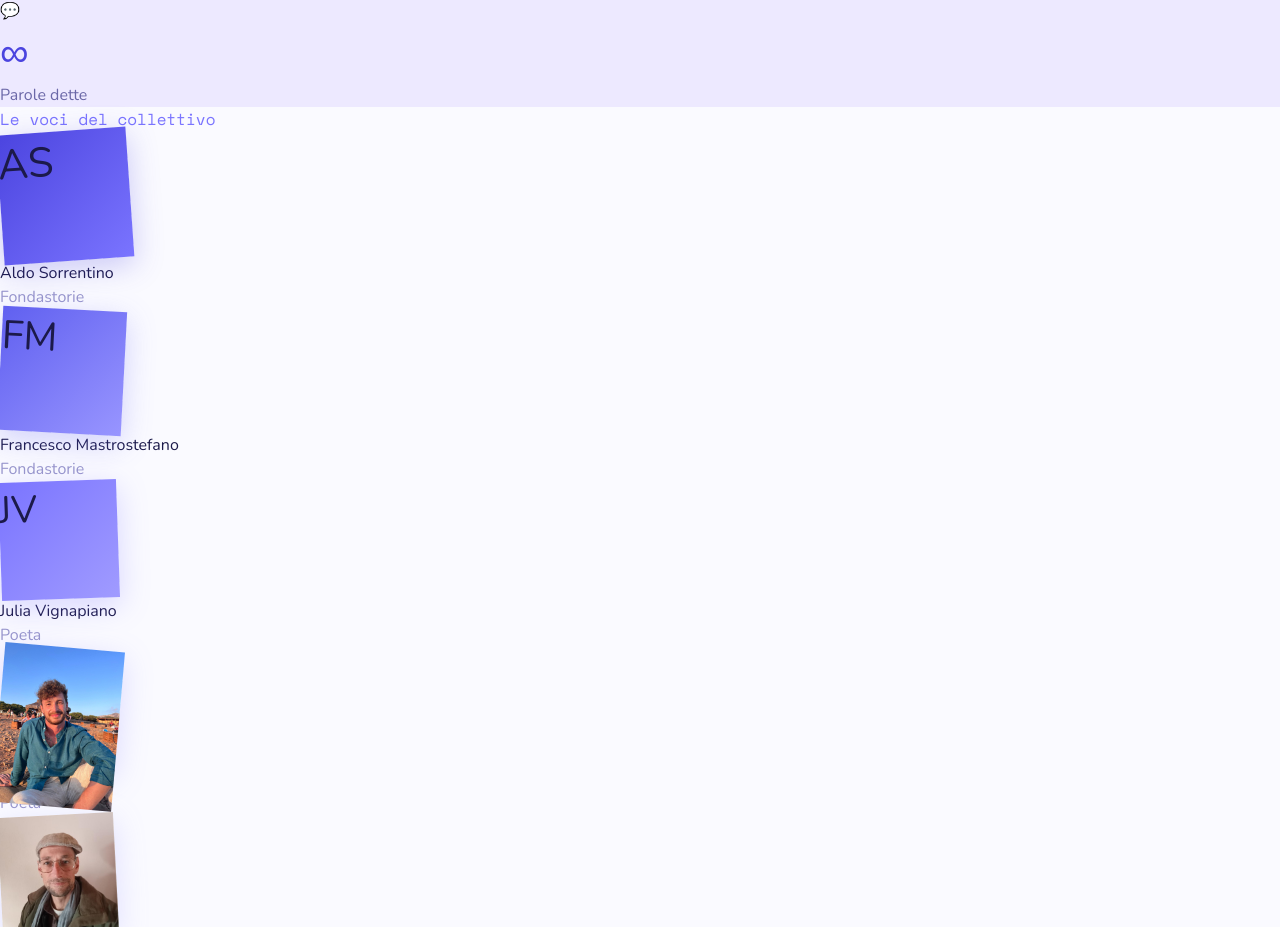
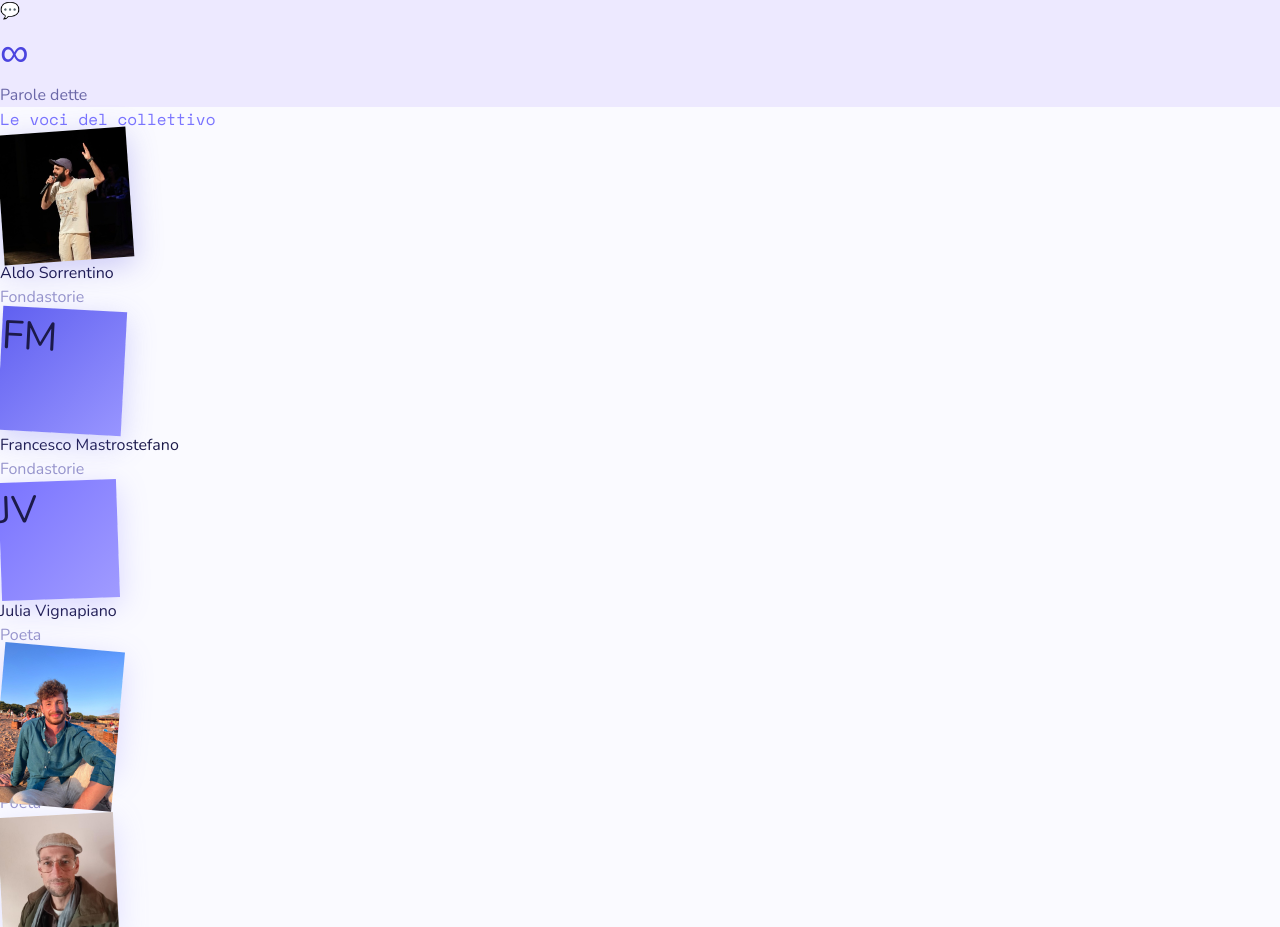
Before and after one commit to collettivogelatina/collettivo_gelatina, a Next.js app: page / in a window 1280 px wide. Shown: the part 3538-4465 px from the top of the page. Built offline with nearby package versions, Linux system fonts and the light colour scheme; no server answers; the database is empty; a web font is replaced by a local one.

Commit message:
Aggiunta foto a mezzo busto di Aldo Sorrentino nelle voci del collettivo

```diff
--- a/src/components/ClientHome.tsx
+++ b/src/components/ClientHome.tsx
@@ -145,7 +145,7 @@ const issues = [
 ];
 
 const members = [
-  { name: "Aldo Sorrentino",       role: "Fondastorie", initial: "AS", gradient: ["#4B44DF", "#7A74FF"], size: 130, rot: -4 },
+  { name: "Aldo Sorrentino",       role: "Fondastorie", initial: "AS", gradient: ["#4B44DF", "#7A74FF"], size: 130, rot: -4, image: "/aldo_sorrentino.jpg" },
   { name: "Francesco Mastrostefano", role: "Fondastorie", initial: "FM", gradient: ["#6060F0", "#9895FF"], size: 124, rot:  3 },
   { name: "Julia Vignapiano",      role: "Poeta",       initial: "JV", gradient: ["#7A74FF", "#A09BFF"], size: 118, rot: -2 },
   { name: "Flavio Riccardi",       role: "Poeta",       initial: "FR", gradient: ["#8A85FF", "#C8C4FF"], size: 120, rot:  5, image: "/flavio_riccardi.jpg", imagePosition: "center 30%" },
```
Also changed, not shown: public/aldo_sorrentino.jpg (added).
